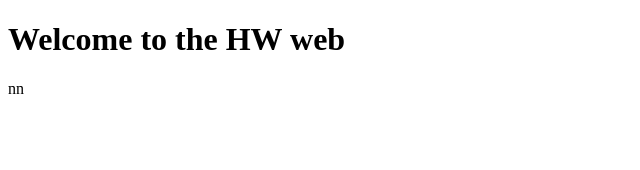
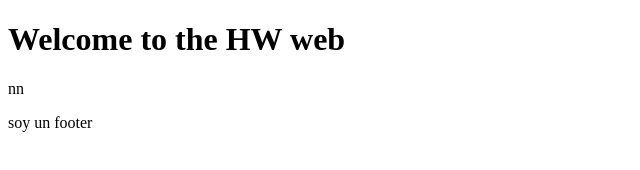
Before and after one commit to Jennifer162024/class2, a plain HTML site: page index.html in a window 1280 px wide. Shown: the whole page, without its empty margins (0-640 px from the left). Drawn offline with Linux system fonts and the light colour scheme.

Commit message:
:sparkles: Add tast section

```diff
--- a/index.html
+++ b/index.html
@@ -8,5 +8,6 @@
 <body>
     <h1>Welcome to the HW web</h1>
     <p>nn</p>
+    <footer>soy un footer</footer>
 </body>
 </html>
```
Also changed, not shown: index.js (added).
